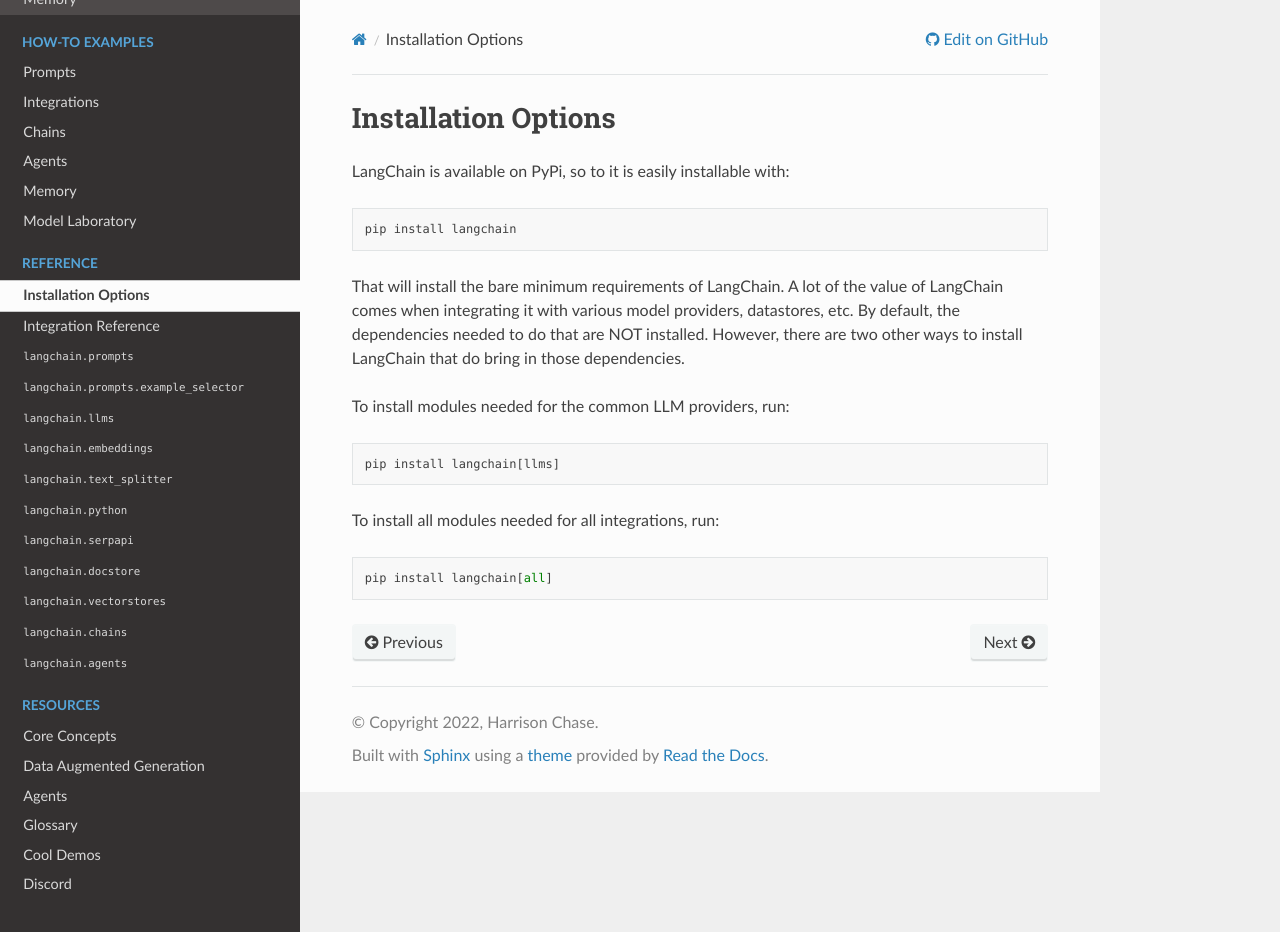
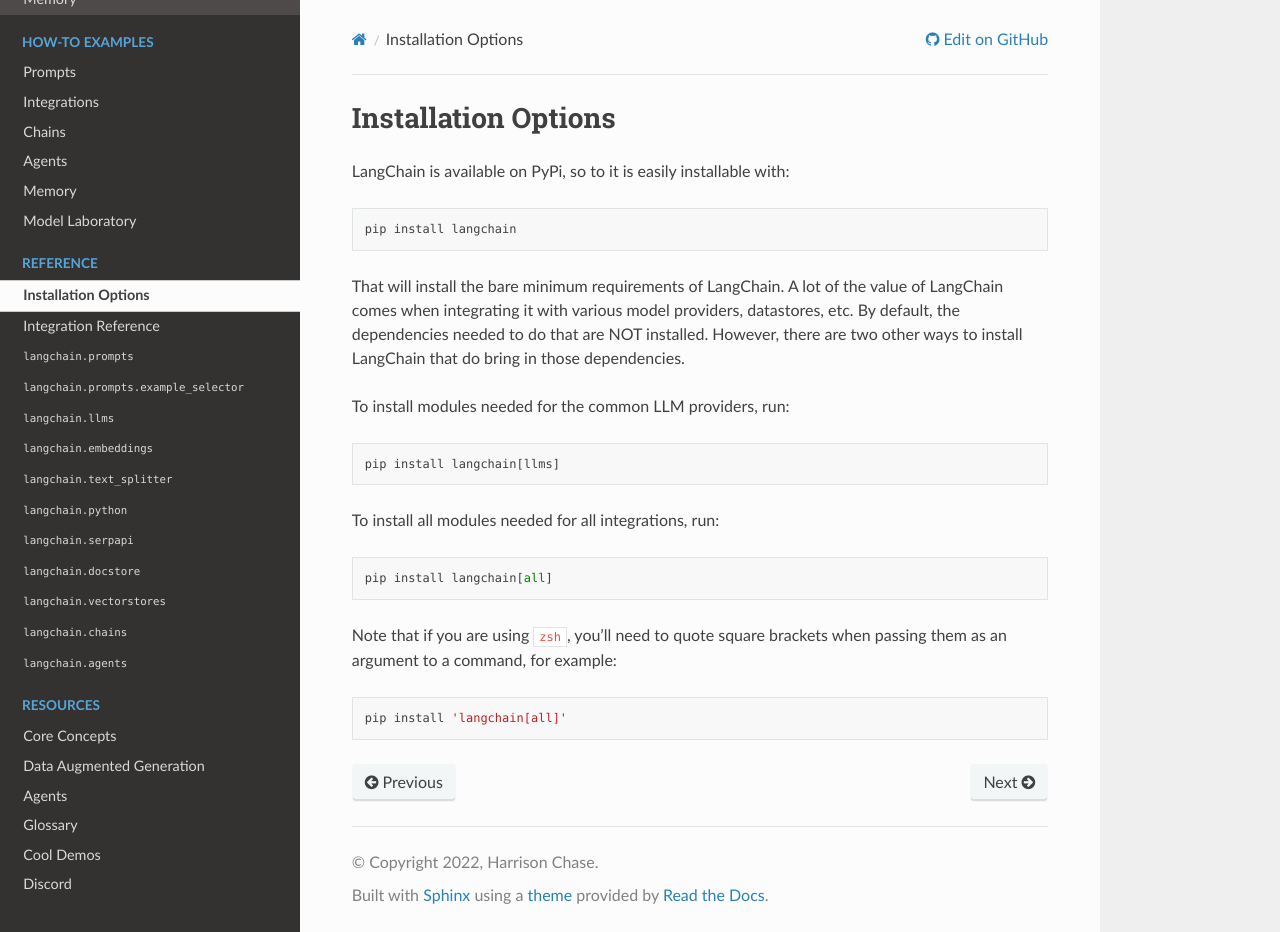
Before and after one commit to ZinedineDumas/React-Python, a Sphinx documentation site: the page built from docs/installation.md, in a window 1280 px wide and 932 px high. Built offline with Sphinx 7.4.7 and the Read the Docs theme 2.0.0, drawn with Linux system fonts in a browser that asks for light colours.

Commit message:
add .idea files to gitignore, add zsh note to installation docs (#329)

````diff
--- a/docs/installation.md
+++ b/docs/installation.md
@@ -22,3 +22,9 @@ To install all modules needed for all integrations, run:
 ```
 pip install langchain[all]
 ```
+
+Note that if you are using `zsh`, you'll need to quote square brackets when passing them as an argument to a command, for example:
+
+```
+pip install 'langchain[all]'
+```
````
Also changed, not shown: 1 other file.
